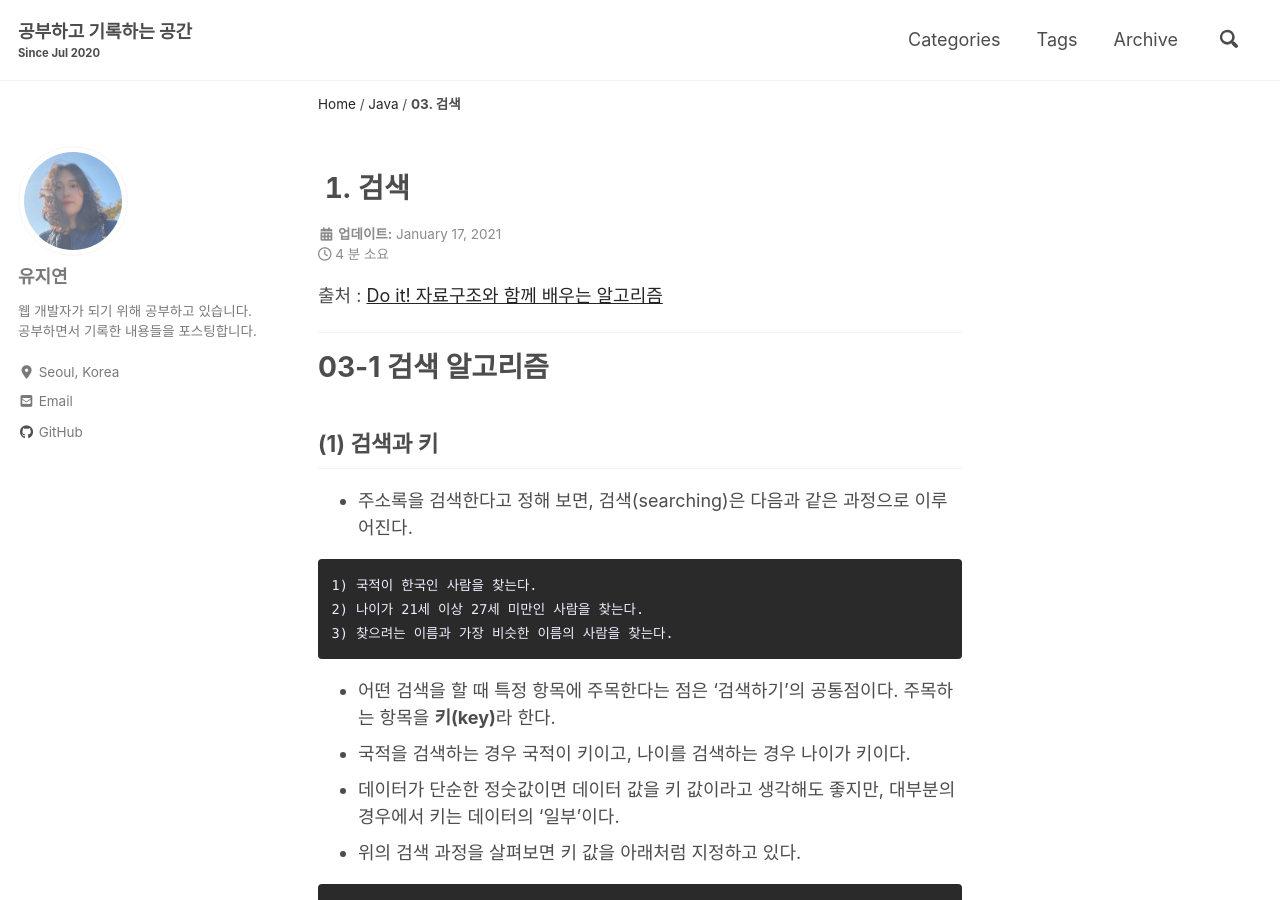
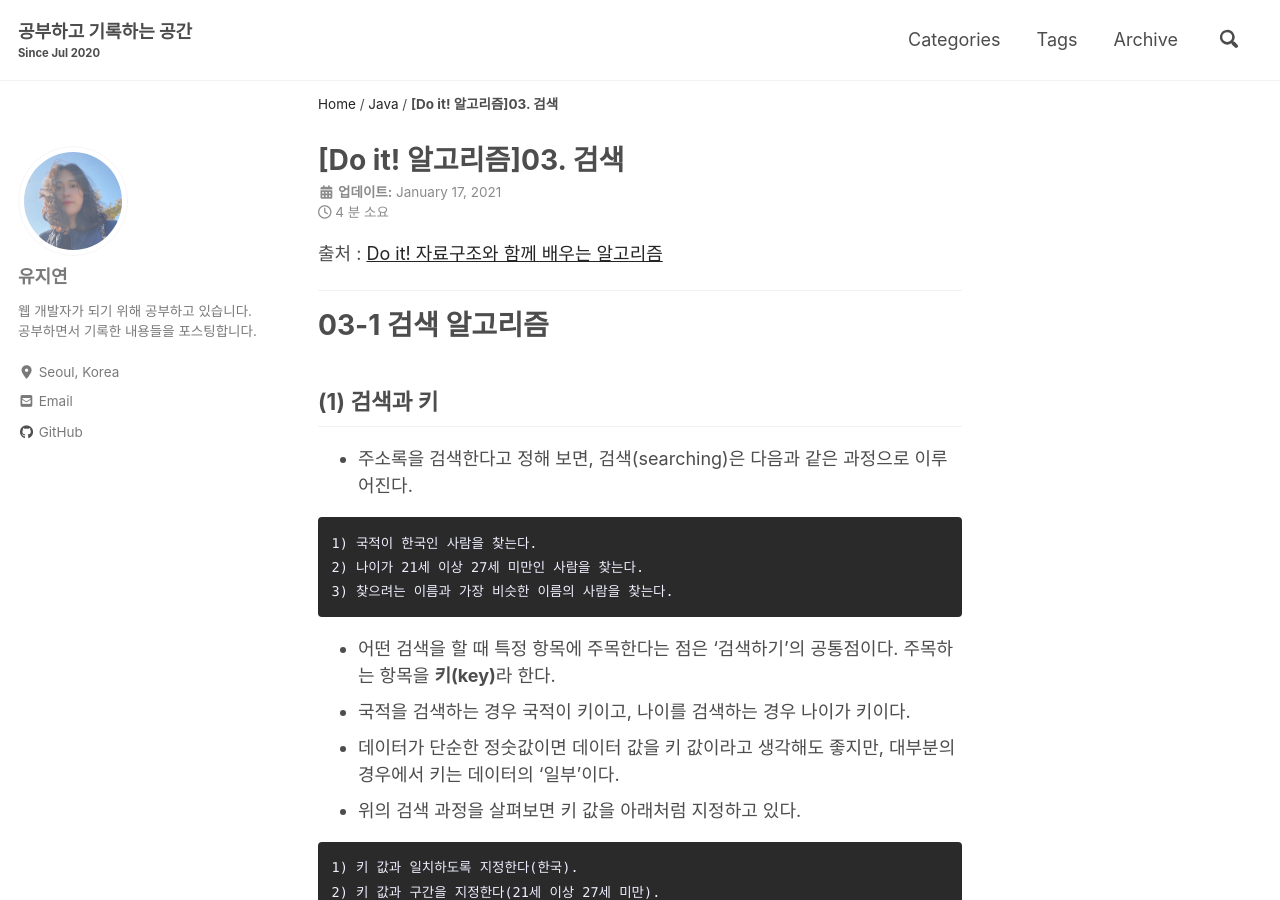
Before and after one commit to Jiyoun-Yoo/jiyoun-yoo.github.io, a Jekyll site: the page built from _posts/java-algorithm/2021-01-20-algorithm-03.md, in a window 1280 px wide and 900 px high. Built offline with Jekyll 4.4.1, drawn with Linux system fonts in a browser that asks for light colours; cached includes are drawn as plain includes; nearby versions of some CDN libraries; some of the changed text lies outside the part shown.

Commit message:
algorithm

````diff
--- a/_posts/java-algorithm/2021-01-17-algorithm-01.md
+++ b/_posts/java-algorithm/2021-01-17-algorithm-01.md
@@ -1,5 +1,5 @@
 ---
-title: '01. 기본 알고리즘'
+title: '[Do it! 알고리즘]01. 기본 알고리즘'
 categories:
 - java
 tag:
--- a/_posts/java-algorithm/2021-01-19-algorithm-02.md
+++ b/_posts/java-algorithm/2021-01-19-algorithm-02.md
@@ -1,5 +1,5 @@
 ---
-title: '02. 기본 구조'
+title: '[Do it! 알고리즘]02. 기본 구조'
 categories:
 - java
 tag:
@@ -1309,7 +1309,7 @@
 - 배열 초기화는 마지막 요소에 대한 초기화 뒤에 “추가로” 쉼표(`,`)를 넣을 수 있다.
 
 ```java
-int[] a = {1, 2, 3, 4,};
+int[] a = {1, 2, 3, 4};
 ```
 
 - 다차원 배열의 복제(clone)는 최상위의 1레벨만 수행한다.
--- a/_posts/java-algorithm/2021-01-20-algorithm-03.md
+++ b/_posts/java-algorithm/2021-01-20-algorithm-03.md
@@ -1,5 +1,5 @@
 ---
-title: '03. 검색'
+title: '[Do it! 알고리즘]03. 검색'
 categories:
 - java
 tag:
````
